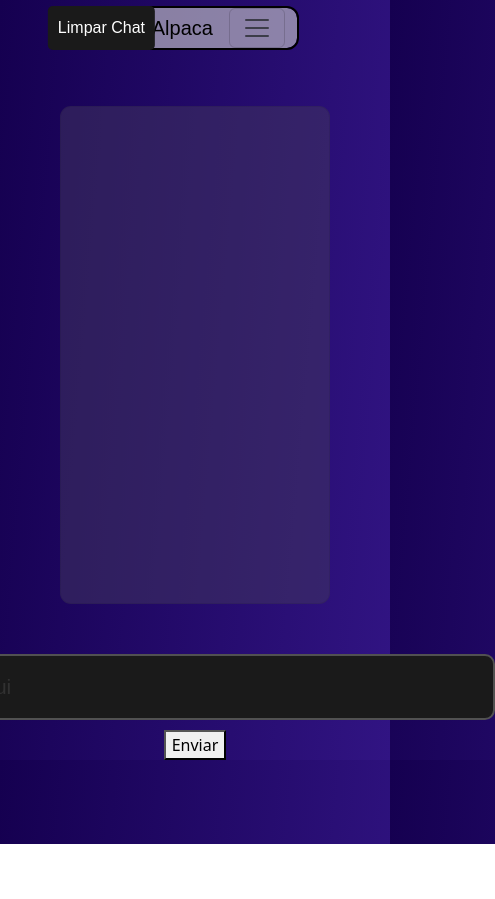
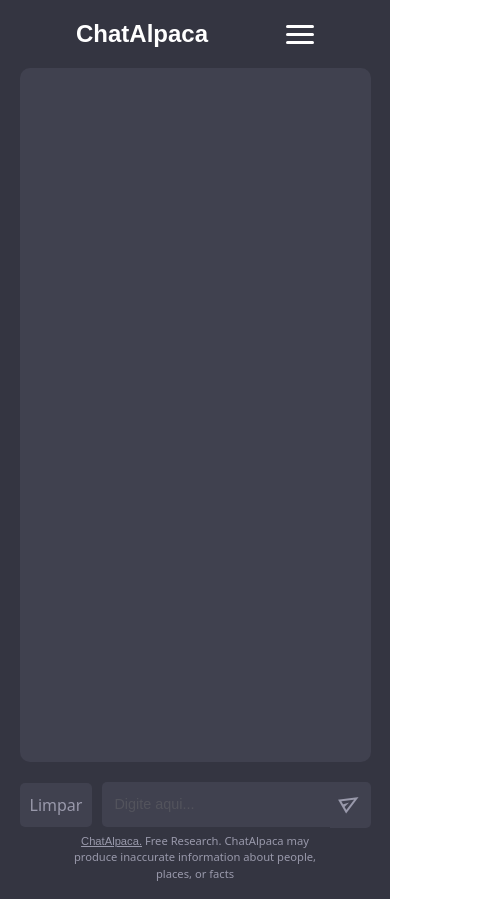
Before and after one commit to devweslley/chat-alpaca, a website: page public/index.html in a window 390 px wide. Shown: the whole page, 495 px wide, since content can reach past the window. Before the commit the page ends 844 px from the top, so only its background shows below. Drawn offline with nearby package versions, Linux system fonts and the light colour scheme; no server answers.

Commit message:
refatoração do html e css da index, responsividade e menu mobile

```diff
--- a/public/index.html
+++ b/public/index.html
@@ -1,43 +1,45 @@
 <!DOCTYPE html>
-<html lang="en">
+<html lang="pt-BR">
 <head>
   <meta charset="UTF-8">
   <meta http-equiv="X-UA-Compatible" content="IE=edge">
   <meta name="viewport" content="width=device-width, initial-scale=1.0">
   <link rel="stylesheet" href="./style.css">
-  <script src="./script.js" defer></script>
-  <script src="https://cdn.socket.io/4.6.0/socket.io.min.js" integrity="sha384-c79GN5VsunZvi+Q/WObgk2in0CbZsHnjEqvFxC5DxHn9lTfNce2WW6h2pH6u/kF+" crossorigin="anonymous"></script>
   <link rel="stylesheet" href="https://cdnjs.cloudflare.com/ajax/libs/font-awesome/5.15.3/css/all.min.css" />
   <link href="https://cdn.jsdelivr.net/npm/bootstrap@5.3.0-alpha2/dist/css/bootstrap.min.css" rel="stylesheet" integrity="sha384-aFq/bzH65dt+w6FI2ooMVUpc+21e0SRygnTpmBvdBgSdnuTN7QbdgL+OapgHtvPp" crossorigin="anonymous">
+  <link rel="stylesheet" href="https://fonts.googleapis.com/css2?family=Material+Symbols+Outlined:opsz,wght,FILL,GRAD@48,400,0,0" />
   <title>Chat-Alpaca</title>
 </head>
-<body style="text-align: center;">
-  <nav class="navbar navbar-expand-lg navbar-light">
-    <div class="container-fluid corletranavbar">
-        <a class="navbar-brand" href="#">Chat Alpaca</a>
-        <button class="navbar-toggler" type="button" data-bs-toggle="collapse" data-bs-target="#navbarSupportedContent" aria-controls="navbarSupportedContent" aria-expanded="false" aria-label="Toggle navigation">
-            <span class="navbar-toggler-icon"></span>
-        </button>
-        <div class="collapse navbar-collapse" id="navbarSupportedContent">
-            <ul class="navbar-nav me-auto mb-2 mb-lg-0">
-                <!-- Your menu items here -->
+<body>
+    <header>
+        <a id="logo" href="#">ChatAlpaca<img src="" alt=""></a>
+        <nav id="nav">
+            <div id="btn-mobile">
+                <span class="bar"></span>
+                <span class="bar"></span>
+                <span class="bar"></span>
+            </div>
+            <ul id="menu">
+                <li class="nav-item"><a href="#" class="nav-link">Chat alpaca</a></li>
+                <li class="nav-item"><a href="criadores.html" class="nav-link">Criadores</a></li>
+                <li class="nav-item"><a href="https://github.com/LizzardMedeiros/chat-alpaca" target="_blank" class="nav-link">Documentação</a></li>
             </ul>
-            <ul class="navbar-nav">
-                <li class="nav-item">
-                    <a class="nav-link textoBranco" href="criadores.html" target="_blank">Criadores</a>
-                </li>
-                <li class="nav-item">
-                    <a class="nav-link textoBranco" href="https://github.com/LizzardMedeiros/chat-alpaca" target="_blank">Documentação</a>
-                </li>
-            </ul>
+        </nav>
+    </header>
+    <div class="container">
+        <div id="monitor">
+            <div id="typing"></div>
         </div>
-        <button id="clear-button">Limpar Chat</button>
+        <div id="sendBox">
+            <button id="clear-button">Limpar</button>
+            <input type="text" id="prompt" placeholder="Digite aqui..." style="font-size: .9rem;"/>
+            <button id="send-button"><span class="material-symbols-outlined">send</span></button>
+        </div>
     </div>
-</nav>
-<div id="monitor">
-   <div id="typing"></div>
-</div>
-<input type="text" id="prompt" placeholder="Digite aqui" />
-<button id="send-button">Enviar</button>
+    <footer>
+        <p><a href="#" style="color: #9999ab;">ChatAlpaca.</a> Free Research. ChatAlpaca may produce inaccurate information about people, places, or facts</p>
+    </footer>
+    <script src="./script.js" defer></script>
+    <script src="https://cdn.socket.io/4.6.0/socket.io.min.js" integrity="sha384-c79GN5VsunZvi+Q/WObgk2in0CbZsHnjEqvFxC5DxHn9lTfNce2WW6h2pH6u/kF+" crossorigin="anonymous"></script>
 </body>
 </html>
--- a/public/script.js
+++ b/public/script.js
@@ -65,3 +65,16 @@ input.addEventListener('keyup', async (ev) => {
   const request = await fetch('/', config);
   console.log(request.status);
 });
+
+// SCRIP MENU MOBILE //
+
+const btnMobile = document.getElementById('btn-mobile');
+
+function toggleMenu() {
+    const nav = document.getElementById('nav');
+    nav.classList.toggle('active');
+}
+
+btnMobile.addEventListener('click', toggleMenu);
+
+// SCRIPT CHAT ALPACA 7B //
--- a/public/style.css
+++ b/public/style.css
@@ -1,8 +1,26 @@
-@import url(https://fonts.googleapis.com/css?family=Open+Sans);
+@charset "UTF-8";
+
+* {
+    padding: 0;
+    margin: 0;
+    box-sizing: border-box;
+    outline: none;
+    text-decoration: none;
+  }
 
 body {
     display: flex;
-  background: linear-gradient(95deg, #150050, #311483);
+    background: linear-gradient(95deg, #343541, #343541);
+    text-align: center;
+    flex-direction: column;
+    padding: 0 60px;
+    height: 90vh;
+}
+
+.container {
+    display: flex;
+    background: linear-gradient(95deg, #343541, #343541);
+    text-align: center;
     flex-direction: column;
     padding: 0 60px;
     height: 90vh;
@@ -10,108 +28,197 @@ body {
 }
 
 #monitor {
-  font-family: 'Open Sans',serif;
-  font-size: 8px;
-  background-color: #41365f86;
-  border: 1px solid #00000013;
-  border-radius: 11px;
-  padding: 20px;
-  color: rgb(184, 184, 184);
-  height: 60vh;
-  margin: 40px;
-  margin-top: 50px;
-  width: 100%;
-  word-wrap: break-word;
-  overflow-y: auto;
-  scrollbar-width: thin;
-  scrollbar-color: #515151 #1a1a1a;
-  font-family: 'Montserrat', sans-serif;
-  font-size: 21px;
-  text-align: left;
+    /*background-color: #343541;*/
+    background-color: #40414f;
+    height: 780px;
+    width: 760px;
+    border-radius: 5px;
+    color: #fff;
+    text-align: justify;
+    font-size: 1rem;
 }
 
-#monitor::-webkit-scrollbar {
-  height: 6px;
-}
-
-#monitor::-webkit-scrollbar-track {
-  background: #00000000;
-}
-
-#monitor::-webkit-scrollbar-thumb {
-  background-color: hsla(0, 0%, 43%, 0.603);
-  border-radius: 10px;
-  border: 2px solid #1a1a1a;
-}
-
-#monitor::-webkit-scrollbar-thumb:hover {
-  background-color: #6b6b6b;
+#monitor p {
+  background-color: #00000040;
+  padding: 30px 50px 50px 50px;
+  border-radius: 5px;
+  margin: 5px;
 }
 
 #prompt {
     font-family: 'Montserrat', sans-serif;
-  border: 2px solid #515151;
-  font-size: 21px;
-  border-radius: 10px;
-  background-color: #1a1a1a;
+    border: none;
+    font-size: 1rem;
+    border-radius: 5px 0px 0px 5px;
+    background-color: #40414f;
     padding-left: 20px;
-  padding: 15px;
-  color: #939393;
+    margin-top: 20px;
+    padding: 12px;
+    color: #fff;
     width: 600px;
-  margin: 10px;
 }
 
 #prompt::placeholder {
-  opacity: 0.25;
+    opacity: 0.35;
 }
 
-
-.btn {
-  background-color: #1a1a1a;
-  border: none;
-  color: #fff;
-  font-size: 20px;
-  padding: 10px;
-  padding-left: 50px;
-  padding-right: 50px;
-  border-radius: 8px;
-  cursor: pointer;
-  transition: transform 0.2s ease-in-out;
-  margin: 15px;
-
+#sendBox {
+    display: flex;
+    align-items: center;
 }
 
-.btn:hover {
-  transform: scaleX(1.2);
+#send-button {
+    color:#9999ab;
+    background-color: #40414f;
+    border-radius: 0px 5px 5px 0px;
+    padding: 8px;
+    margin-top: 20px;
+    box-shadow: none;
+    border: none;
+    align-items: center;
+    border-radius: none;
+    border: none;
 }
 
-
-
 #clear-button {
-  background-color: #1a1a1a;
+    color:#9999ab;
+    background-color: #40414f;
+    border-radius: 5px;
+    padding: 10px;
+    margin-right: 10px;
+    margin-top: 20px;
+    box-shadow: none;
     border: none;
-  color: #fff;
-  font-size: 16px;
-  padding: 10px;
-  border-radius: 5px;
-  cursor: pointer;
-  transition: transform 0.2s ease-in-out;
-  position: fixed;
-  left: 155px;
-  transform: translateX(-100%);
+    align-items: center;
+    border: none;
 }
 
-.cornavbar {
-  background-color: rgb(5, 35, 61);
-
+.material-symbols-outlined {
+    rotate: -30deg;
 }
 
-.corletranavbar {
-  background-color: #cfcfcf9a;
-  font-family: Arial, Helvetica, sans-serif;
-  border: black;
-  font-size: 20px;
+/* CABEÇALHO RESPONSIVO DESKTOP */
+
+a {
+    color: black;
+    text-decoration: none;
+    font-family: sans-serif;
+}
+
+a:hover {
+    background-color: rgba(0, 0, 0, 0);
+}
+
+#logo {
+    font-size: 1.5rem;
+    font-weight: bold;
+    text-decoration: none;
     color: #fff;
-  outline: 2px solid #000;
+}
+
+header {
+    box-sizing: border-box;
+    height: 70px;
+    padding: 1rem;
+    display: flex;
+    align-items: center;
+    justify-content: space-between;
+}
+
+#menu {
+    display: flex;
+    list-style: none;
+    gap: .5rem;
+    color: #fff;
+}
+
+#menu a {
+    display: block;
+    padding: .5rem;
+}
+
+#btn-mobile {
+    display: none;
+    cursor: pointer;
+}
+
+.bar {
+    display: block;
+    width: 28px;
+    height: 3px;
+    border-radius: 2px;
+    margin: 5px auto;
+    background-color: rgb(255, 255, 255);
+    transition: all 0.3s ease-in-out;
+}
+
+footer {
+    font-size: .7rem;
+    color: #9999ab;
+    text-align: center;
+    margin-top: 5px;
+}
+/* CABEÇALHO RESPONSIVO VERSÃO MOBILE */
+
+@media (max-width: 768px) {
+    #menu {
+        display: block;
+        position: absolute;
+        width: 100%;
+        top: 70px;
+        right: 0px;
+        background-color: #343541;
+        transition: .6s;
+        z-index: 1000;
+        height: 0px;
+        visibility: hidden;
+        overflow-y: hidden;
+    }
+    #nav.active #menu {
+        height: calc(100vh - 70px);
+        visibility: visible;
+        overflow-y: auto;
+    }
+
+    #menu a {
+        padding: 1rem 0;
+        margin: 0 1rem;
+        border-bottom: 2px solid rgba(0, 0, 0, .05);;
+    }
+
+    #btn-mobile {
+        display: block;
+    }
+
+    .bar.active .bar:nth-child(2) {
+        opacity: 0;
+    }
+
+    .bar.active .bar:nth-child(1) {
+        transform: translateY(8px) rotate(45deg);
+    }
+
+    .bar.hamburguer.active .bar:nth-child(3) {
+        transform: translateY(-8px) rotate(-45deg);
+    }
+
+    #monitor {
+        background-color: #40414f;
+        height: 700px;
+        width: 90vw;
         border-radius: 10px;
     }
+
+    #sendBox {
+        display: flex;
+        align-items: center;
+        width: 90vw;
+    }
+
+    #monitor p {
+      background-color: #00000040;
+      border-radius: 5px;
+      margin: 5px;
+      padding: 10px 20px 20px 20px
+    }
+}
```
Lines whose indentation alone changed are shown as unchanged.
